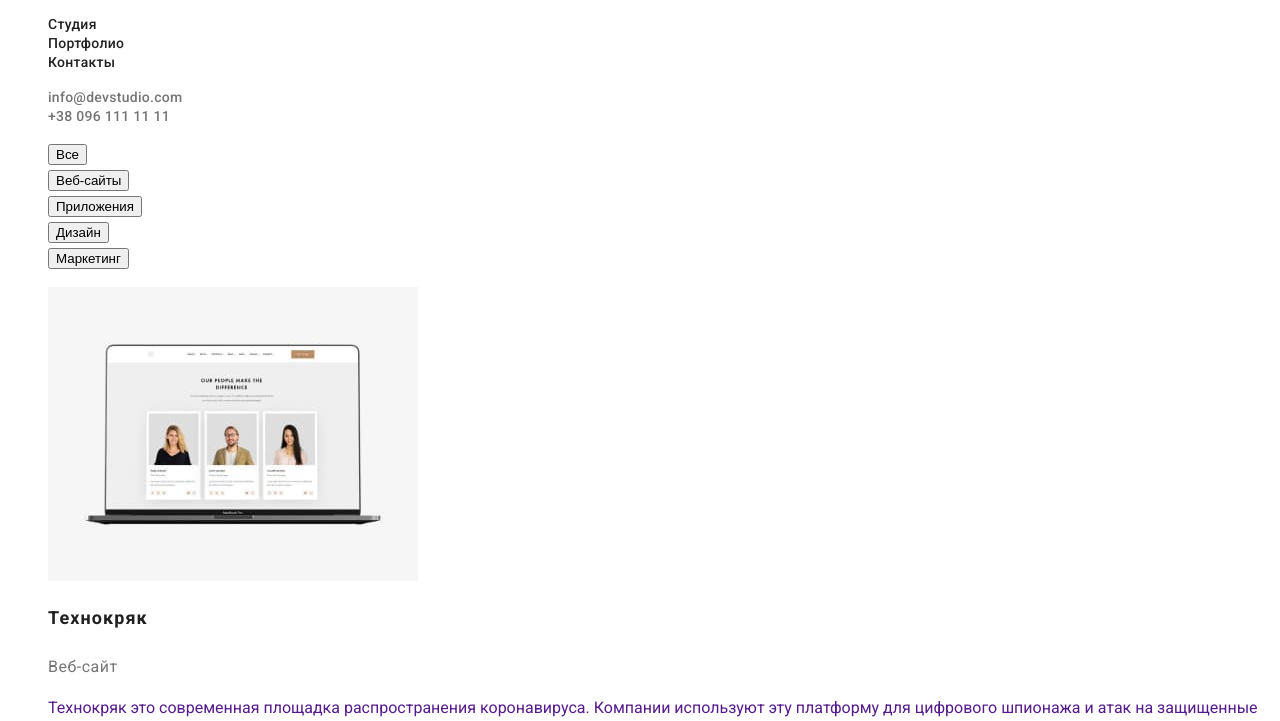
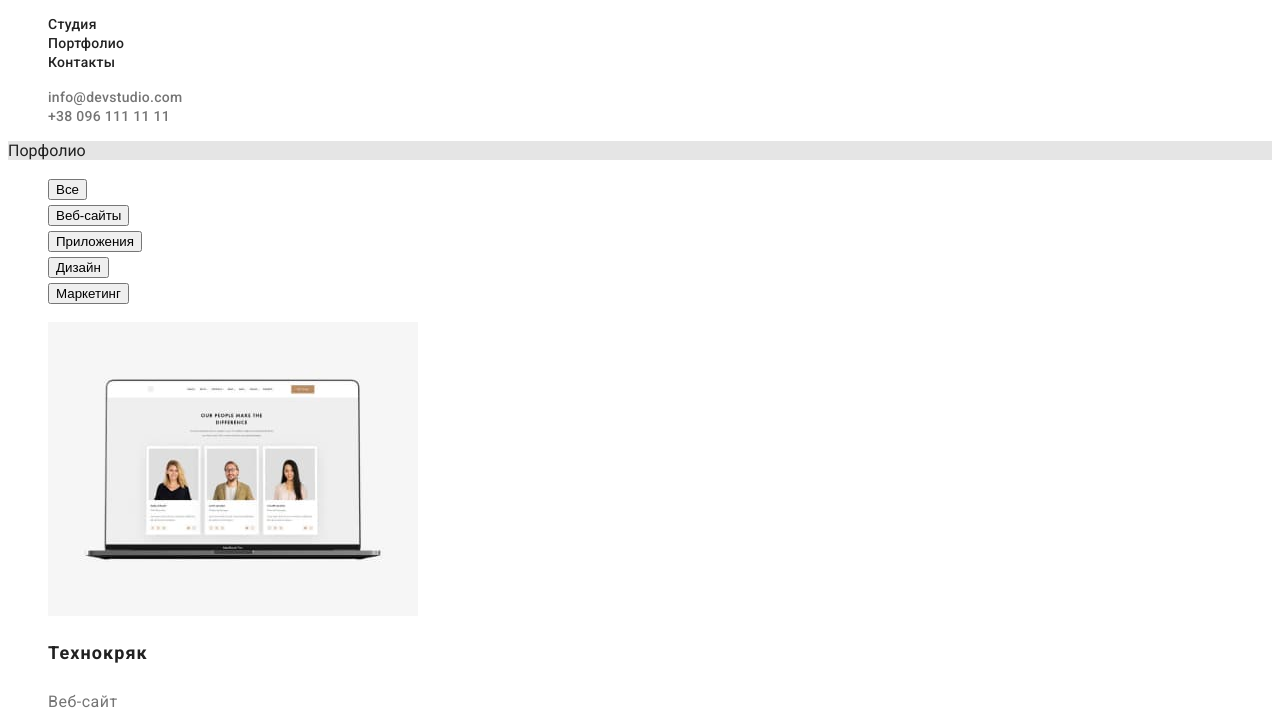
Before and after one commit to Andreii-Denysenko/goit-markup-hw-02, a plain HTML site: page portfolio.html in a window 1280 px wide. Shown: the part 41-762 px from the top of the page. Drawn offline with Linux system fonts and the light colour scheme.

Commit message:
Добавляет полоску портфолио

```diff
--- a/css/styles.css
+++ b/css/styles.css
@@ -183,6 +183,10 @@ body {
 }
 
 /*----------------------------------------------------Портфолио */
+.pre-portfolio {
+  background-color: #e5e5e5;
+}
+
 .portfolio {
   background-color: var(--whitе-text-color);
 }
--- a/portfolio.html
+++ b/portfolio.html
@@ -40,7 +40,7 @@
     </header>
     <main>
       <!-- Портфолио -->
-
+      <section class="pre-portfolio">Порфолио</section>
       <section class="portfolio">
         <h1 hidden>Портфолио</h1>
         <ul class="button-list list">
```
